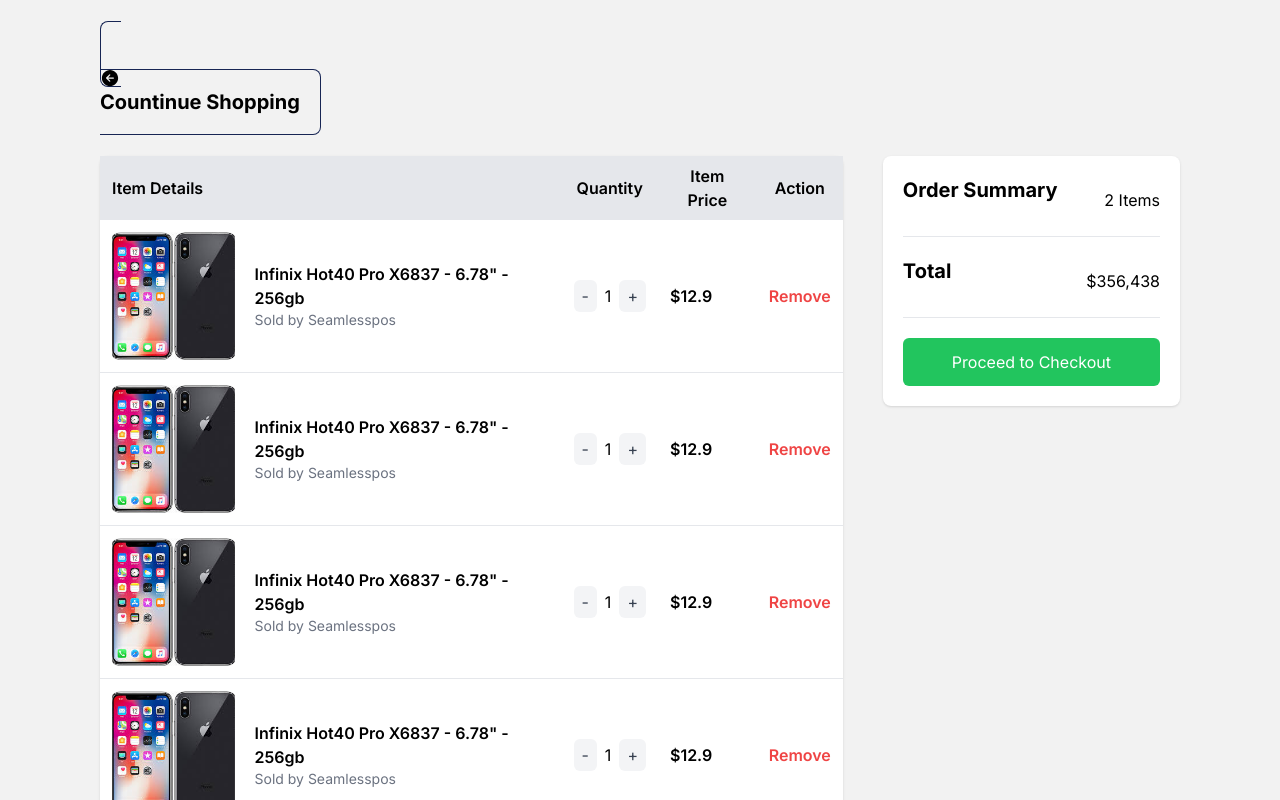
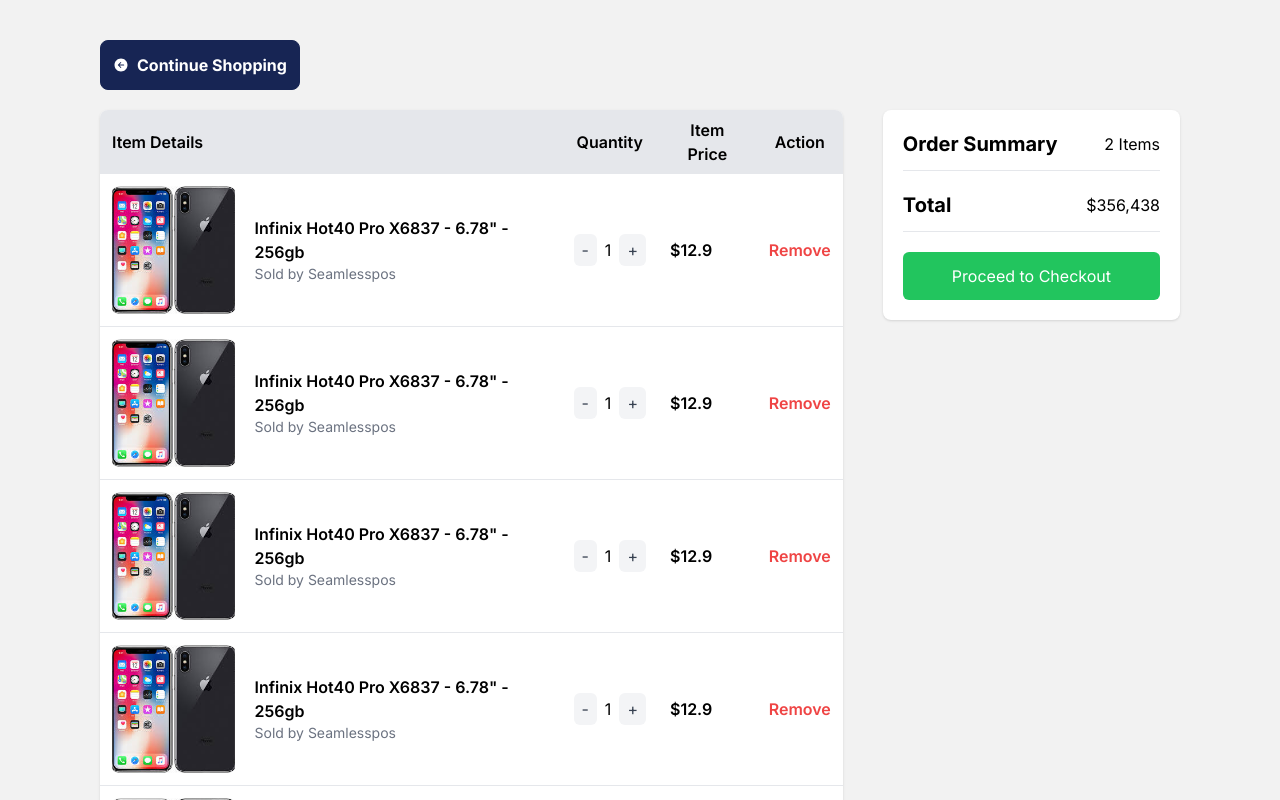
Before and after one commit to oluwaseyi9325/seamlesspos, a Next.js app: page /cart in a window 1280 px wide. Shown: the top 800 px of the page. Built offline with nearby package versions, Linux system fonts and the light colour scheme.

Commit message:
added continue shopping button to the cart page

```diff
--- a/src/app/(routes)/cart/page.tsx
+++ b/src/app/(routes)/cart/page.tsx
@@ -1,163 +1,21 @@
-// import Image from 'next/image';
-// import React from 'react';
-
-// function CartPage() {
-//     // Dummy data for cart items
-//     const cartItems = [
-//         { id: 1, name: 'Product 1', price: 50, quantity: 2, image: '/product1.jpg' },
-//         { id: 2, name: 'Product 2', price: 70, quantity: 1, image: '/product2.jpg' },
-//         { id: 3, name: 'Product 3', price: 30, quantity: 3, image: '/product3.jpg' },
-//     ];
-
-//     return (
-//         <div className="container mx-auto py-8">
-//             <h1 className="text-3xl font-semibold mb-6">Shopping Cart</h1>
-//             <div className="grid grid-cols-1 md:grid-cols-2 lg:grid-cols-3 gap-6">
-//                 {cartItems.map(item => (
-//                     <div key={item.id} className="bg-white rounded-lg shadow-md p-4 flex flex-col">
-//                         <div className="relative w-full h-40 mb-4">
-//                             <Image src={item.image} alt={item.name} layout="fill" objectFit="cover" className="rounded-md" />
-//                         </div>
-//                         <h2 className="text-lg font-semibold mb-2">{item.name}</h2>
-//                         <p className="text-gray-600 mb-2">Price: ${item.price}</p>
-//                         <p className="text-gray-600 mb-2">Quantity: {item.quantity}</p>
-//                         <button className="bg-red-500 text-white px-4 py-2 rounded-md hover:bg-red-600 focus:outline-none">
-//                             Remove
-//                         </button>
-//                     </div>
-//                 ))}
-//             </div>
-//             <div className="mt-8 flex justify-end">
-//                 <button className="bg-green-500 text-white px-6 py-3 rounded-md hover:bg-green-600 focus:outline-none">
-//                     Proceed to Checkout
-//                 </button>
-//             </div>
-//         </div>
-//     );
-// }
-
-// export default CartPage;
-
-
-
-// import Image from 'next/image';
-// import React from 'react';
-
-// function CartPage() {
-//   // Dummy data for cart items
-//   const cartItems = [
-//     { id: 1, name: 'Product 1', price: 50, quantity: 2, image: '/product1.jpg' },
-//     { id: 2, name: 'Product 2', price: 70, quantity: 1, image: '/product2.jpg' },
-//     { id: 3, name: 'Product 3', price: 30, quantity: 3, image: '/product3.jpg' },
-//   ];
-
-//   return (
-//     <div className="container mx-auto py-8">
-//       <h1 className="text-3xl font-semibold mb-6">Your Cart</h1>
-//       <div className="grid grid-cols-1 md:grid-cols-2 lg:grid-cols-3 gap-6">
-//         {cartItems.map(item => (
-//           <div key={item.id} className="bg-white rounded-lg shadow-md p-4 flex items-center justify-between">
-//             <div className="flex items-center">
-//               <div className="relative w-20 h-20 mr-4">
-//                 <Image src={require("../../assets/download (1).jpeg")} alt={item.name} layout="fill" objectFit="cover" className="rounded-md" />
-//               </div>
-//               <div>
-//                 <h2 className="text-lg font-semibold mb-2">{item.name}</h2>
-//                 <p className="text-gray-600 mb-2">Price: ${item.price}</p>
-//                 <p className="text-gray-600 mb-2">Quantity: {item.quantity}</p>
-//               </div>
-//             </div>
-//             <button className="text-red-500 font-semibold hover:text-red-600 focus:outline-none">
-//               Remove
-//             </button>
-//           </div>
-//         ))}
-//       </div>
-//       <div className="mt-8 flex justify-end">
-//         <button className="bg-green-500 text-white px-6 py-3 rounded-md hover:bg-green-600 focus:outline-none">
-//           Proceed to Checkout
-//         </button>
-//       </div>
-//     </div>
-//   );
-// }
-
-// export default CartPage;
-
-
-
-
-// import Image from 'next/image'
-// import React from 'react'
-
-// function page() {
-//     return (
-//         <div className='px-3 md:px-[100px]'>
-//             <section className='md:flex justify-between gap-10 my-10'>
-//                 <div className='bg-white md:w-1/2 w-full rounded-lg shadow '>
-//                     <div className='bg-slate-200 p-2 flex justify-between p-3'>
-//                         <span>Items Details</span>
-//                         <span>Quantity</span>
-//                         <span>Item Price</span>
-//                         <span>Action</span>
-//                     </div>
-//                     <div className='p-5'>
-//                         {
-//                             [1, 2, 3, 4, 6, 7].map((val, i) => {
-//                                 return (
-//                                     <div className='flex justify-between py-3'>
-//                                         <div className='flex justify-between gap-5'>
-//                                             <Image width={50} src={require("../../assets/download (1).jpeg")} alt='' />
-//                                             <div>
-//                                                 <span>Infinix Hot40 Pro X6837 - 6.78" - 256gb</span>
-//                                                 <span className='block'>Sold by Seamlesspos</span>
-//                                             </div>
-//                                         </div>
-//                                         <div>
-//                                             <div className="border border-gray-300 rounded-md flex items-center px-3">
-//                                                 <button className="focus:outline-none">-</button>
-//                                                 <span className="mx-2">1</span>
-//                                                 <button className="focus:outline-none">+</button>
-//                                             </div>
-//                                         </div>
-//                                         <div>
-//                                             $12.9
-//                                         </div>
-//                                         <div>
-//                                             Remove
-//                                         </div>
-//                                     </div>
-//                                 )
-//                             })
-//                         }
-//                     </div>
-//                 </div>
-//                 <div className='bg-white p-5 rounded-lg shadow'>
-//                     <h3 className='flex gap-10 justify-around font-bold text-xl'>
-//                         <span>Order Summary</span>
-//                         <span>2 Items</span>
-//                     </h3>
-//                     <div className='border border-slate-400'></div>
-//                 </div>
-//             </section>
-//         </div>
-//     )
-// }
-
-// export default page
-
 import Image from 'next/image';
 import Link from 'next/link';
 import React from 'react';
 import { IoArrowBackCircle } from "react-icons/io5";
+
 function CartPage() {
     return (
         <div className='container mx-auto px-3 md:px-[100px] my-10'>
-            <div >
-                <Link href="/" className='border border-blue-950 p-5 rounded-lg font-bold text-xl'><IoArrowBackCircle /> Countinue Shopping</Link>
+            <div className='mb-5'>
+                <Link href="/" passHref>
+                    <button className='border border-blue-950 bg-blue-950 text-white p-3 rounded-lg font-bold flex items-center gap-2'>
+                        <IoArrowBackCircle />
+                        <span>Continue Shopping</span>
+                    </button>
+                </Link>
             </div>
-            <section className='md:flex justify-between gap-10 my-10'>
-                <div className='bg-white md:w-5/5 w-full rounded-lg shadow'>
+            <section className='md:flex justify-between gap-10'>
+                <div className='bg-white md:w-5/5 w-full rounded-lg shadow overflow-x-auto'>
                     <table className='w-full'>
                         <thead className='bg-gray-200'>
                             <tr>
@@ -197,18 +55,15 @@
                         </tbody>
                     </table>
                 </div>
-                <div className=' md:w-2/5'>
+                <div className=' md:w-2/5 w-full'>
                     <div className='bg-white p-5 rounded-lg shadow'>
-
                         <div className='flex justify-between items-center mb-3'>
-                            <h3 className='font-bold text-xl mb-5'>Order Summary</h3>
+                            <h3 className='font-bold text-xl'>Order Summary</h3>
                             <span>2 Items</span>
                         </div>
-
-
                         <div className='border-b border-gray-200 mb-5'></div>
                         <div className='flex justify-between items-center mb-3'>
-                            <span className='font-bold text-xl mb-5'>Total</span>
+                            <span className='font-bold text-xl'>Total</span>
                             <span>$356,438</span>
                         </div>
                         <div className='border-b border-gray-200 mb-5'></div>
--- /dev/null
+++ b/src/app/components/NoCart.tsx
@@ -0,0 +1,16 @@
+import Image from 'next/image'
+import React from 'react'
+import { BsCartXFill } from "react-icons/bs";
+function NoCart() {
+    return (
+        <div className='flex justify-center'>
+            <section className='bg-white p-10 text-center'>
+                <BsCartXFill size={40} color='red' />
+                <h3 className='font-bold'>Your cart is empty.</h3>
+                <div>You have not added any item to your cart.</div>
+            </section>
+        </div>
+    )
+}
+
+export default NoCart
```
